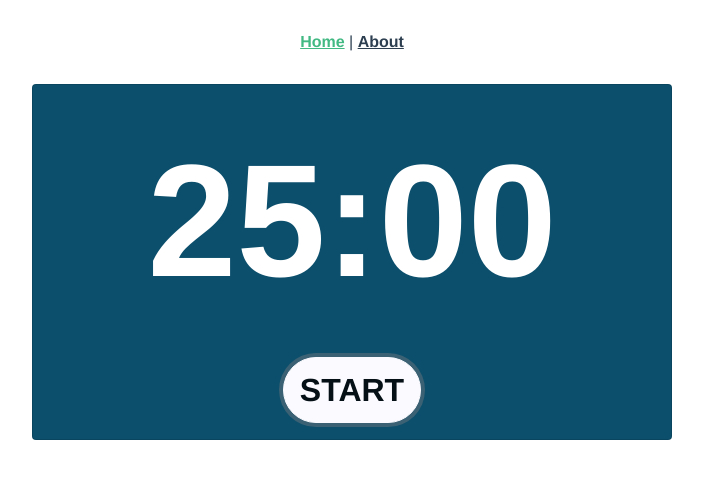
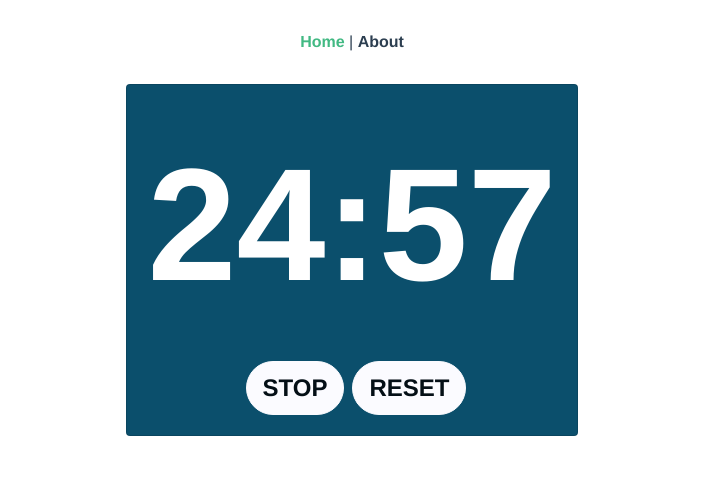
Before and after one commit to ispandey81/Pomodoro, a Vue app in the folder pomodoro/: page / in a window 1280 px wide. Both pictures are taken after a click on the button "START". Shown: the top 478 px of the page, without its empty margins (288-991 px from the left). Built offline with nearby package versions, Linux system fonts and the light colour scheme.

Commit message:
Added stop, reset buttons
initial implementation of the timer

```diff
--- a/pomodoro/package.json
+++ b/pomodoro/package.json
@@ -9,7 +9,7 @@
     "lint": "vue-cli-service lint"
   },
   "dependencies": {
-    "bootstrap": "^5.1.3",
+    "bootstrap": "^4.5.3",
     "bootstrap-vue": "^2.21.2",
     "vue": "^2.6.14",
     "vue-class-component": "^7.2.3",
--- a/pomodoro/src/views/HomeView.vue
+++ b/pomodoro/src/views/HomeView.vue
@@ -3,9 +3,38 @@
     <b-container>
       <b-row align-h="center">
         <b-card tag="article" class="mb-2">
-          <b-card-text> 25:00 </b-card-text>
-          <b-button pill href="#" variant="outline-secondary" size="lg"
+          <b-card-text>
+            <span id="minuteForTimeCalculation">{{ minuteHTMLValue }}</span
+            >:<span id="second">{{ secondHTMLValue }}</span>
+          </b-card-text>
+          <b-button
+            v-on:click="startClicked"
+            v-if="!timerStarted"
+            pill
+            href="#"
+            variant="outline-secondary"
+            size="lg"
             ><strong>START</strong></b-button
+          >
+          <b-button
+            class="ml-2"
+            v-if="timerStarted"
+            v-on:click="stopClicked"
+            pill
+            href="#"
+            variant="outline-secondary"
+            size="lg"
+            ><strong>STOP</strong></b-button
+          >
+          <b-button
+            class="ml-2"
+            v-if="timerStarted"
+            v-on:click="resetClicked"
+            pill
+            href="#"
+            variant="outline-secondary"
+            size="lg"
+            ><strong>RESET</strong></b-button
           >
         </b-card>
       </b-row>
@@ -22,7 +51,64 @@ import HelloWorld from "@/components/HelloWorld.vue"; // @ is an alias to /src
     HelloWorld,
   },
 })
-export default class HomeView extends Vue {}
+export default class HomeView extends Vue {
+  private timerStarted = false;
+  private minuteForTimeCalculation = 25;
+  private secondForTimeCalculation = 60;
+  private intervalId!: number;
+  private minuteHTMLValue = "25";
+  private secondHTMLValue = "00";
+
+  startClicked() {
+    this.stopClicked();
+    this.timerStarted = true;
+    this.minuteHTMLValue = "24";
+    this.minuteForTimeCalculation = 24;
+    this.secondHTMLValue = "59";
+    this.secondForTimeCalculation = 59;
+    this.intervalId = setInterval(() => this.timer(), 1000); // repeat every second
+  }
+
+  resetClicked() {
+    this.timerStarted = false;
+    this.minuteForTimeCalculation = 25;
+    this.secondForTimeCalculation = 60;
+    this.minuteHTMLValue = "25";
+    this.secondHTMLValue = "00";
+    this.stopClicked();
+  }
+
+  stopClicked() {
+    clearInterval(this.intervalId);
+    this.timerStarted = false;
+  }
+
+  timer() {
+    if (
+      this.secondForTimeCalculation == 60 ||
+      this.secondForTimeCalculation > 0
+    ) {
+      this.secondForTimeCalculation--;
+    }
+    if (this.secondForTimeCalculation == 0) {
+      this.secondForTimeCalculation = 60;
+      this.minuteForTimeCalculation--;
+    }
+    if (this.minuteForTimeCalculation == 0) {
+      clearInterval(this.intervalId);
+    }
+    this.minuteHTMLValue = this.returnData(this.minuteForTimeCalculation);
+    this.secondHTMLValue = this.returnData(this.secondForTimeCalculation);
+  }
+
+  returnData(input: number) {
+    return input >= 10 && input !== 60
+      ? `${input}`
+      : input === 60
+      ? "00"
+      : `0${input}`;
+  }
+}
 </script>
 <style scoped>
 .card {
@@ -35,7 +121,7 @@ export default class HomeView extends Vue {}
   color: var(--rich-black-fogra-29);
   border-color: var(--ghost-white);
   background-color: var(--ghost-white);
-  font-size: 2rem;
+  font-size: 1.5rem;
 }
 .card-text {
   font-size: 10rem;
```
Also changed, not shown: 2 other files (tests, documents, lock files or other folders).
